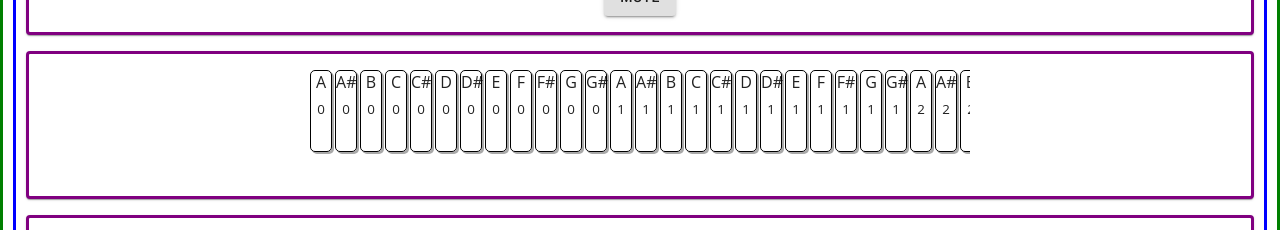
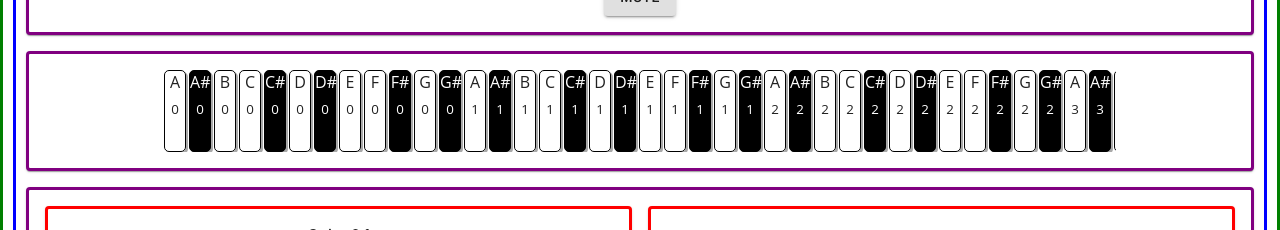
Before and after one commit to bstizzle/synthesizio-frontend, a React (Create React App) app: page /syntheditor in a window 1280 px wide. Shown: the part 498-728 px from the top of the page. Built offline with nearby package versions, Linux system fonts and the light colour scheme; no server answers.

Commit message:
added a styling and logic for selecting black keys

```diff
--- a/src/Components/Key.js
+++ b/src/Components/Key.js
@@ -6,6 +6,11 @@ function Key({ note, frequency, index, freq1, freq2, onChangeFreq1, onChangeFreq
     let noteLabel;
     let noteAccents;
     let octave;
+    let keyClass = "white-key";
+    //change div class for black keys
+    if(note.includes("C#") || note.includes("D#") || note.includes("F#") || note.includes("G#") || note.includes("A#")){
+        keyClass = "black-key";
+    }
 
     if(note.length === 1){
         noteLabel = note;
@@ -109,7 +114,7 @@ function Key({ note, frequency, index, freq1, freq2, onChangeFreq1, onChangeFreq
     //end event listeners
 
     return(
-        <div className="key" data-id={index} onMouseDown={keyPressed} onMouseUp={keyReleased} >
+        <div className={keyClass} data-id={index} onMouseDown={keyPressed} onMouseUp={keyReleased} >
             <div className="key-label">
                 {noteLabel === note ? noteLabel : noteAccents}
                 <br></br>
--- a/src/index.css
+++ b/src/index.css
@@ -33,7 +33,7 @@ code {
   padding: 10px;
 }
 
-.key {
+.white-key {
   cursor: pointer;
   font: 16px "Open Sans", "Lucida Grande", "Arial", sans-serif;
   border: 1px solid black;
@@ -51,15 +51,31 @@ code {
   -ms-user-select: none;
 }
 
-.key-label {
-  overflow-wrap: break-word;
+.black-key {
+  cursor: pointer;
+  font: 16px "Open Sans", "Lucida Grande", "Arial", sans-serif;
+  border: 1px solid black;
+  background-color: black;
+  color: white;
+  border-radius: 5px;
+  width: 20px;
+  height: 80px;
+  text-align: center;
+  box-shadow: 2px 2px darkgrey;
+  display: inline-block;
+  position: relative;
+  margin-right: 3px;
+  user-select: none;
+  -moz-user-select: none;
+  -webkit-user-select: none;
+  -ms-user-select: none;
 }
 
 .keyboard-container {
   overflow-x: scroll;
   overflow-y: hidden;
-  width: 660px;
-  height: 110px;
+  width: 80%;
+  height: 80%;
   white-space: nowrap;
   margin: auto;
 }
```
Also changed, not shown: 1 other file (tests, documents, lock files or other folders).
